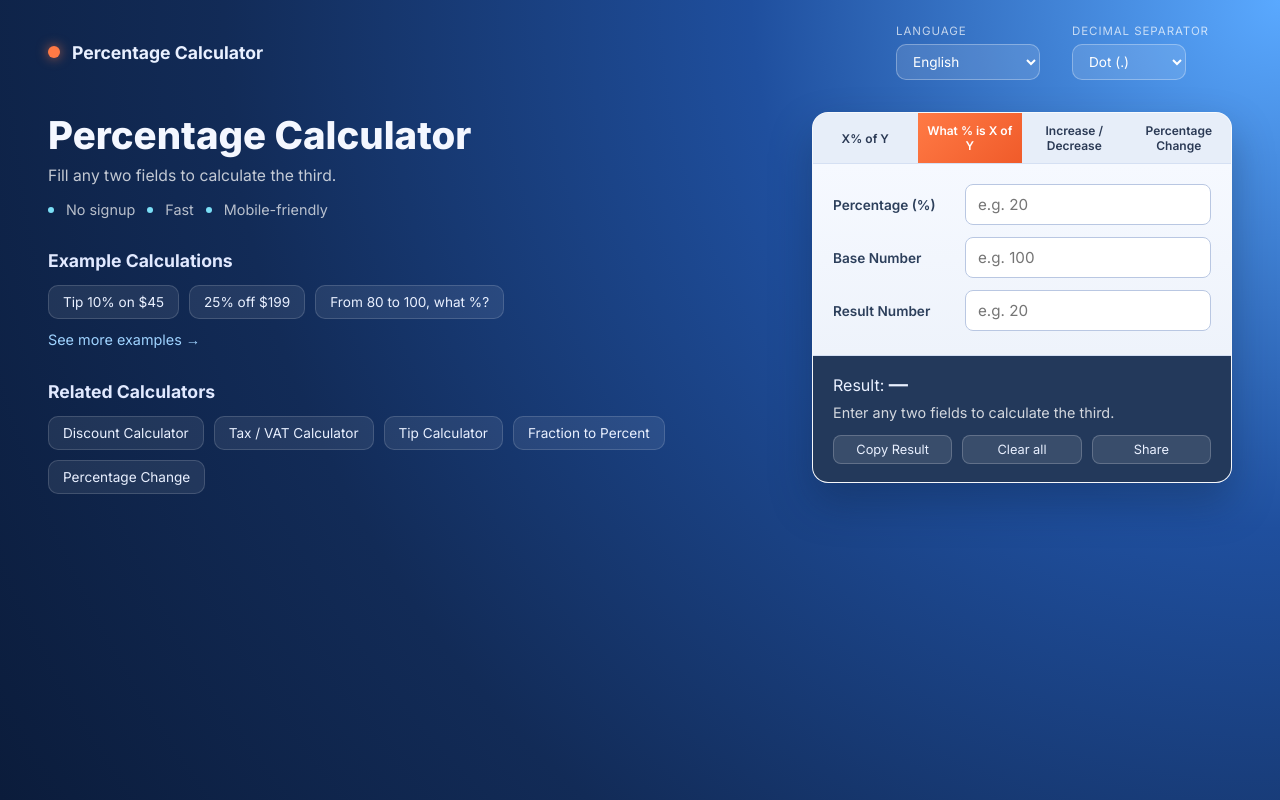
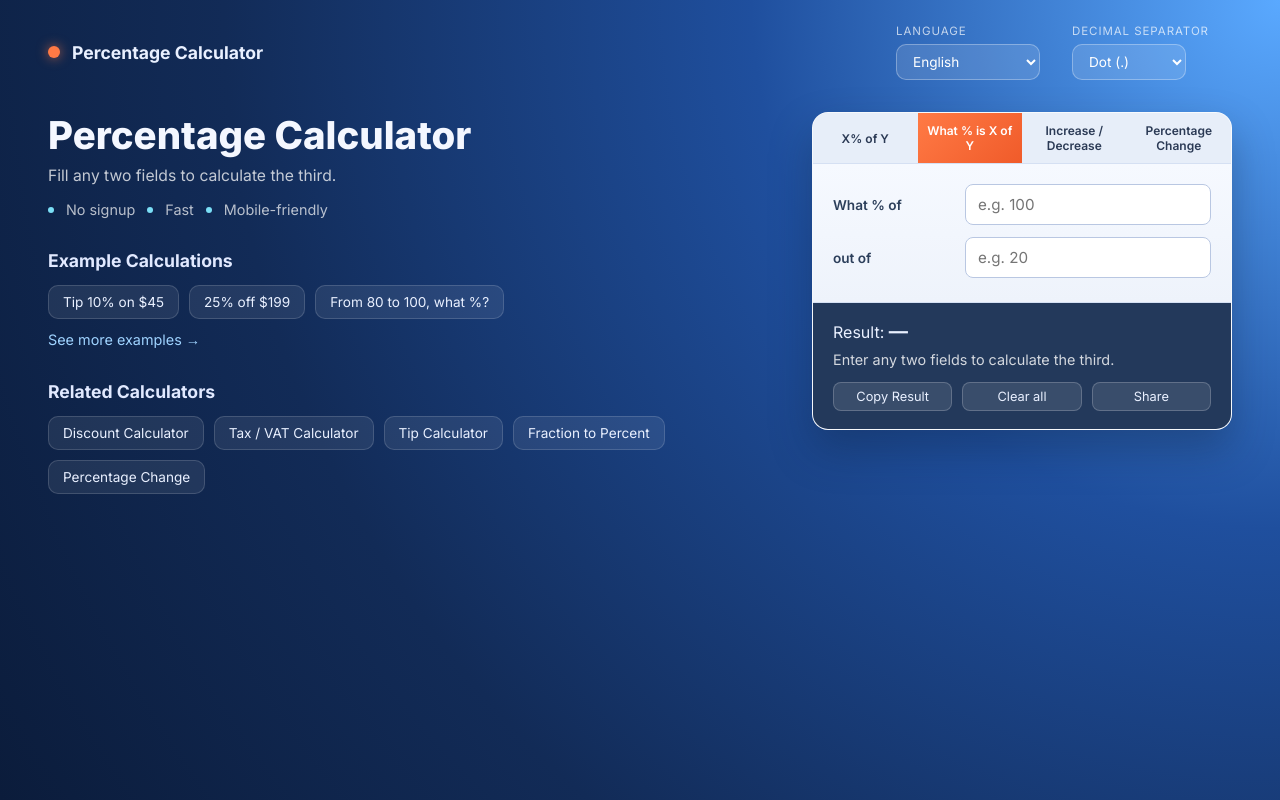
Before and after one commit to FranciscoMMonteiro/percentage_calculator_site, a React (Vite) app: page / in a window 1280 px wide. Both pictures are taken after a click on the button "What % is X of Y". Built offline with nearby package versions, Linux system fonts and the light colour scheme.

Commit message:
Change "What % is X of Y" Section

```diff
--- a/src/App.jsx
+++ b/src/App.jsx
@@ -168,6 +168,7 @@ function App() {
             </div>
 
             <div className="form">
+              {mode !== 'what_percent' && (
                 <div className="input-group">
                   <label htmlFor="percentage">{t.percentage_label}</label>
                   <input
@@ -179,9 +180,10 @@ function App() {
                     className={lastEdited.includes('percentage') ? 'active' : 'calculated'}
                   />
                 </div>
+              )}
 
               <div className="input-group">
-                <label htmlFor="base">{t.base_label}</label>
+                <label htmlFor="base">{mode === 'what_percent' ? 'What % of' : t.base_label}</label>
                 <input
                   type="text"
                   id="base"
@@ -194,7 +196,7 @@ function App() {
 
               {mode !== 'percent_of' && (
                 <div className="input-group">
-                  <label htmlFor="result">{t.result_label}</label>
+                  <label htmlFor="result">{mode === 'what_percent' ? 'out of' : t.result_label}</label>
                   <input
                     type="text"
                     id="result"
```
Lines whose indentation alone changed are shown as unchanged.
